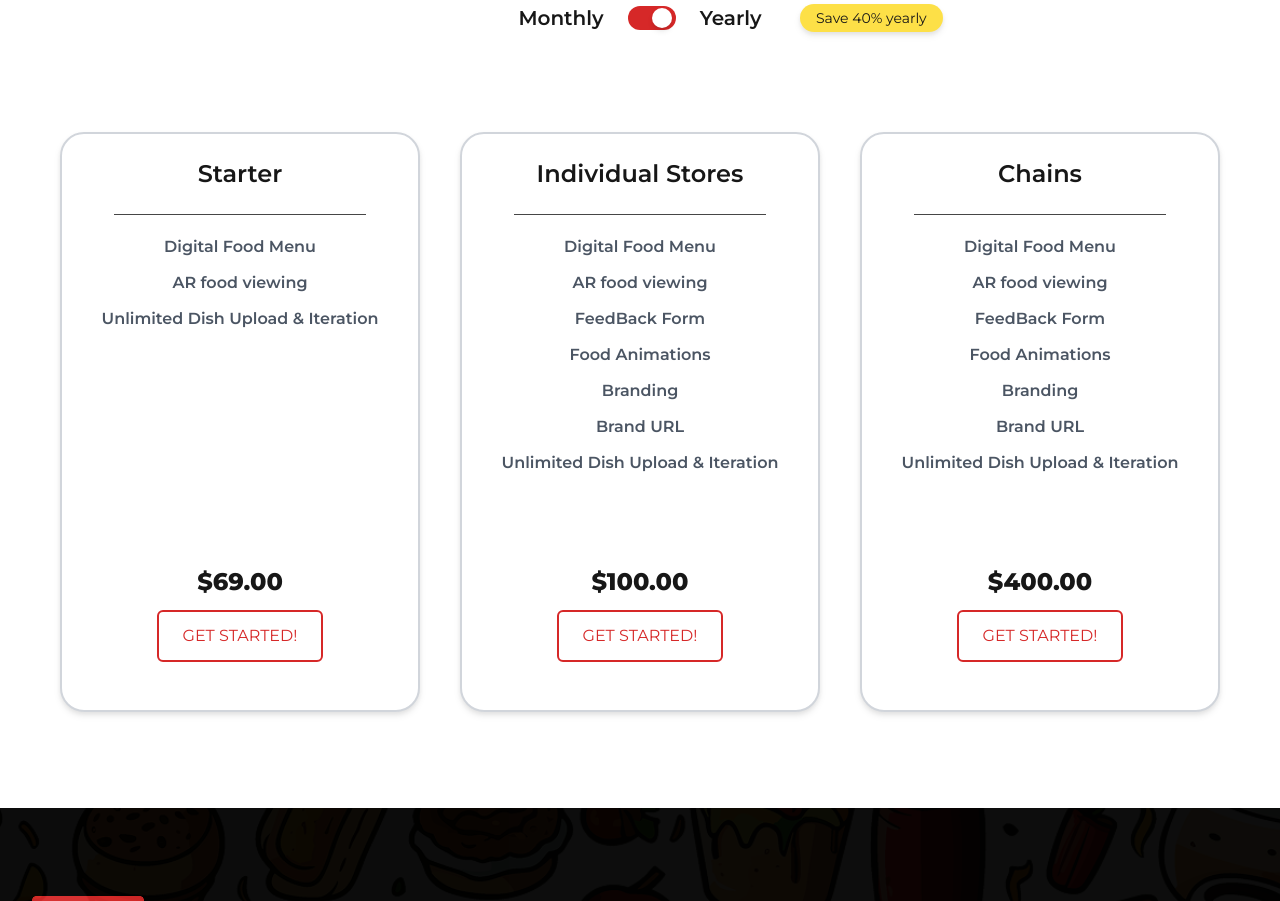
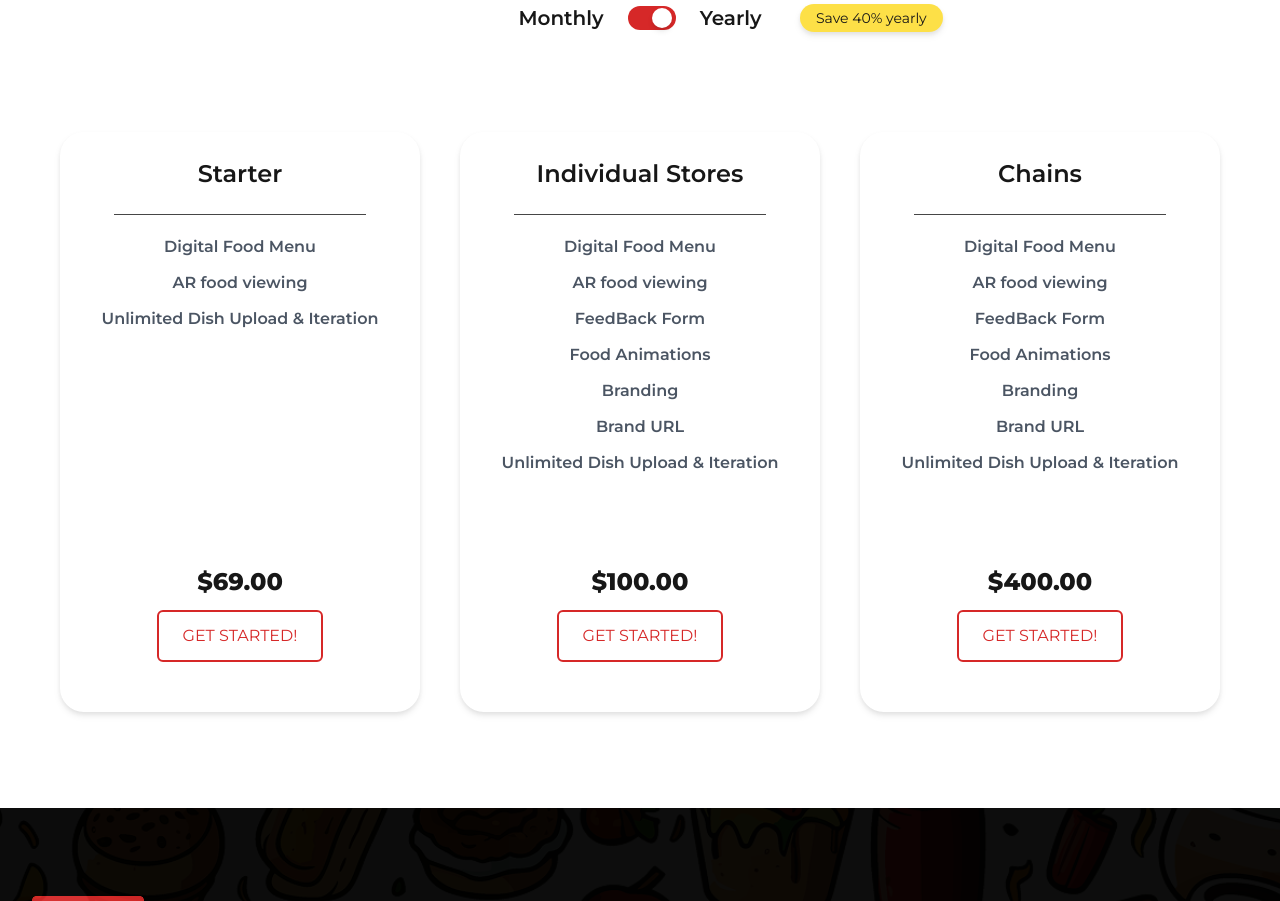
Before and after one commit to sudipblownfuse/spoontoo-dev, a Next.js app: page /pricing in a window 1280 px wide. Shown: the part 340-1241 px from the top of the page. Built offline with nearby package versions, Linux system fonts and the light colour scheme.

Commit message:
cards border animation

```diff
--- a/components/PricingComponents/PricingCards.jsx
+++ b/components/PricingComponents/PricingCards.jsx
@@ -53,45 +53,43 @@ const PricingCards = ({ isYearly }) => {
       {packageData.map((item, index) => (
         <motion.div
         key={index}
-          className={`group w-full sm:w-[50%] lg:w-[30%] h-[490px] sm:h-[580px] mt-7 bg-white
-        rounded-3xl flex flex-col justify-between items-center border-[2px] border-gray-300
-        drop-shadow-md hover:drop-shadow-2xl transition-all duration-300 ease-in-out
-        hover:border-secondary`}
+        className="group relative overflow-hidden w-full sm:w-[50%] lg:w-[30%] h-[490px] sm:h-[580px] mt-7 bg-white
+        rounded-3xl flex flex-col justify-between items-center border-[2px] border-transparent
+        drop-shadow-md hover:drop-shadow-2xl transition-all duration-300 ease-in-out"
         initial={animations[index].initial}
         animate={animations[index].animate}
         transition={{ duration: 0.5, ease: "easeOut", delay: index * 0.2 }}
         viewport={{ once: true, amount: 0.4 }}
         whileHover={{ scale: 1.05 }}
       >
-          {/* Top section */}
-          <div className="w-full px-4 sm:px-5 flex flex-col items-center">
+        <div className="absolute inset-0 z-0 before:absolute before:inset-0 before:rounded-3xl before:border-[2px] before:border-secondary before:scale-x-0 group-hover:before:scale-x-100 before:origin-left before:transition-transform before:duration-500 before:ease-in-out" />
+
+        {/* Content stays above border effect */}
+        <div className="relative z-10 w-full px-4 sm:px-5 flex flex-col items-center">
           <h3 className="text-2xl font-semibold py-6">{item.name}</h3>
           <div className="h-[1px] w-[80%] bg-[#464646]"></div>
           <div className="w-full flex flex-col items-center gap-3 pt-5">
             {item.offerings.map((offer, i) => (
-                <h5
-                  key={i}
-                  className="font-semibold text-gray-600 text-sm sm:text-base"
-                >
+              <h5 key={i} className="font-semibold text-gray-600 text-sm sm:text-base">
                 {offer}
               </h5>
             ))}
           </div>
         </div>
 
-          {/* Bottom Section */}
-          <div className="w-full px-5 flex flex-col items-center pb-9">
+        <div className="relative z-10 w-full px-5 flex flex-col items-center pb-9">
           <h5 className="text-2xl font-extrabold">
             ${isYearly ? item.price : ((item.price / 12) * 1.4).toFixed()}.00
           </h5>
           <button
             className={`uppercase w-fit px-6 py-3 rounded-md my-3 text-sm sm:text-base text-secondary border-[2px] border-secondary transform transition-all duration-300 ease-linear
-      group-hover:bg-secondary group-hover:text-white hover:scale-105 `}
+            group-hover:bg-secondary group-hover:text-white`}
           >
             Get Started!
           </button>
         </div>
       </motion.div>
+
       ))}
     </div>
   );
```
Lines whose indentation alone changed are shown as unchanged.
